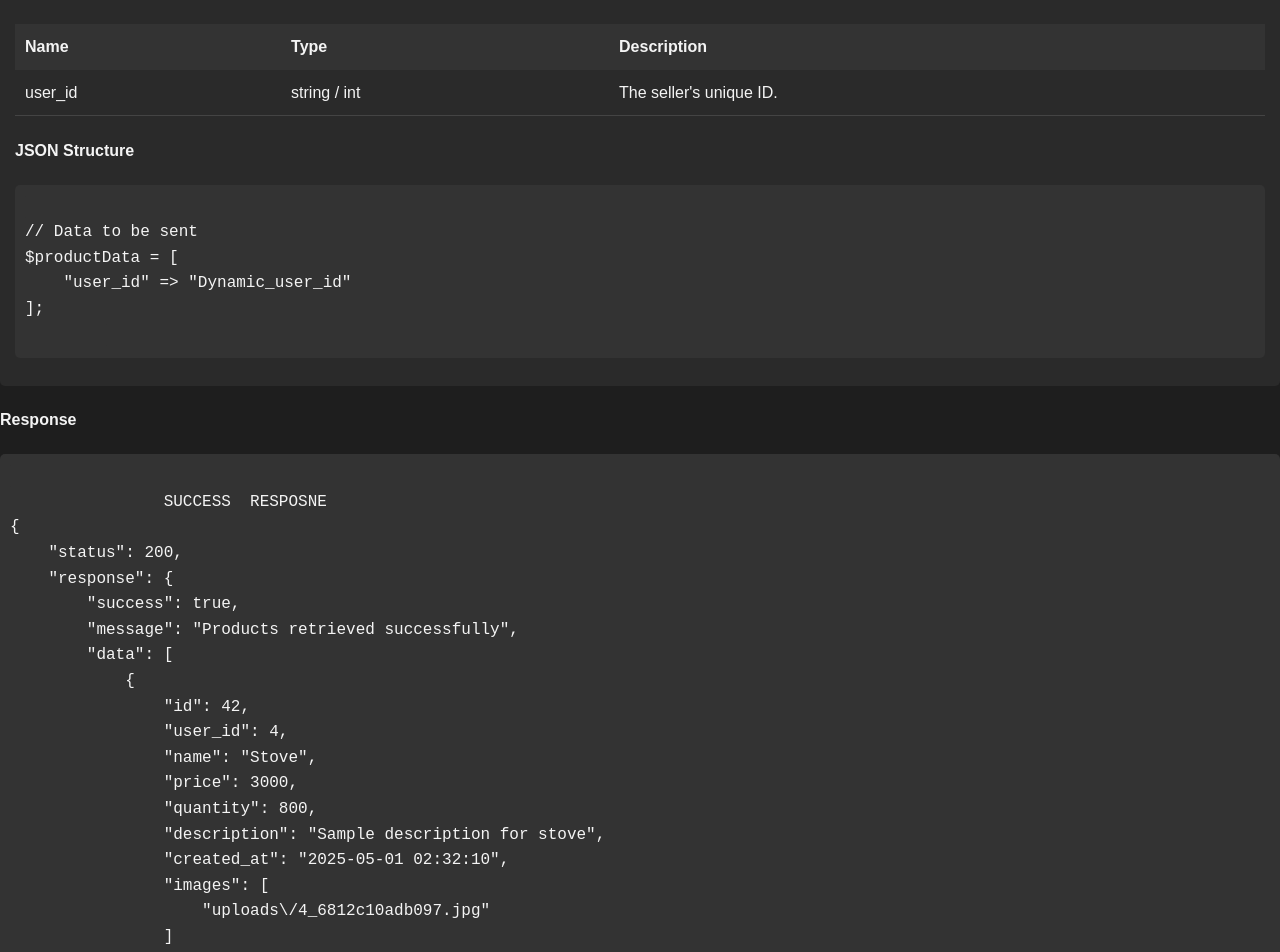
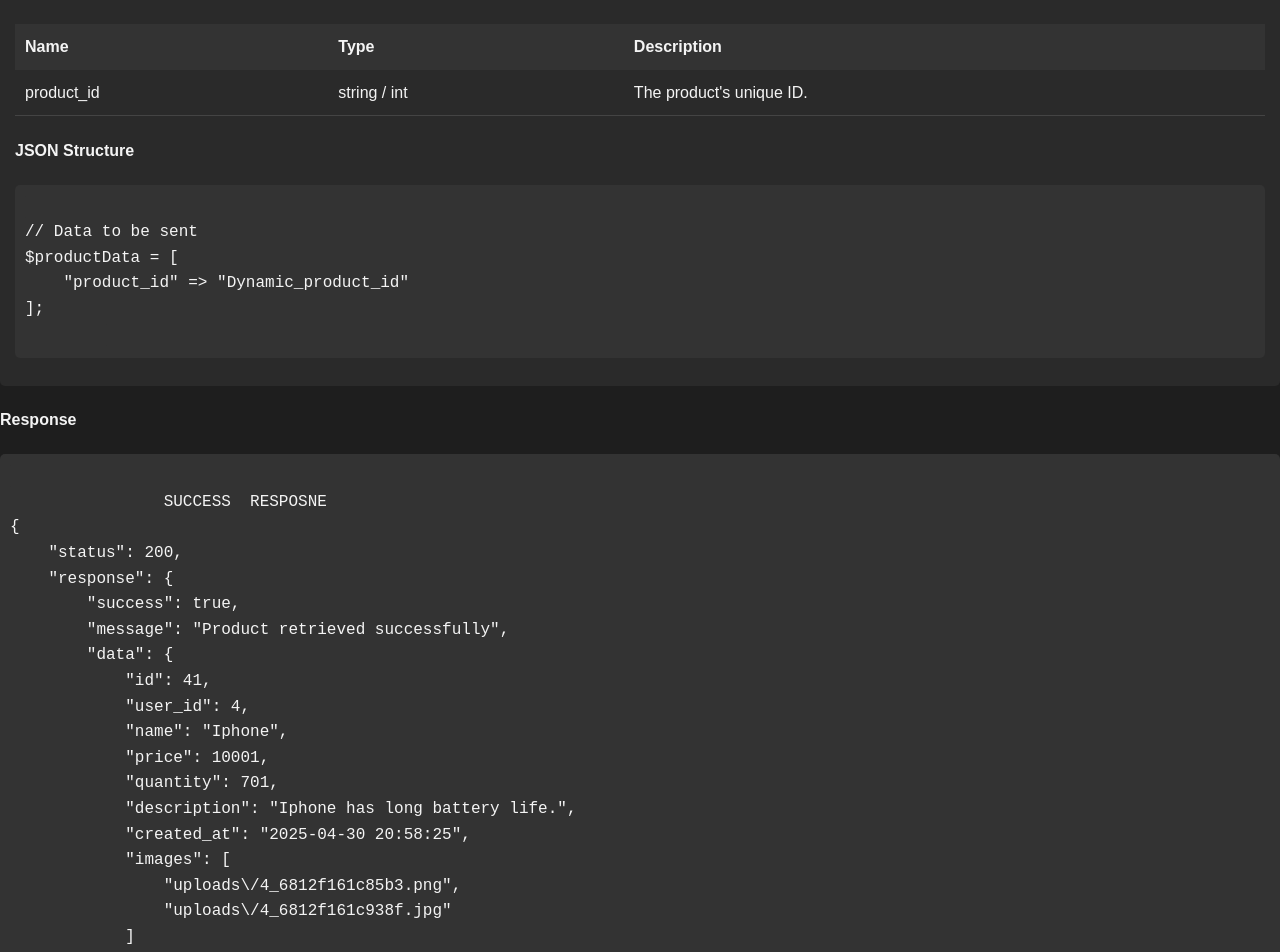
Before and after one commit to Mark97777/evolve_API_documentation, a plain HTML site: page product-management.html in a window 1280 px wide. Shown: the part 3820-4772 px from the top of the page. Drawn offline with Linux system fonts and the light colour scheme.

Commit message:
updated product management API

```diff
--- a/product-management.html
+++ b/product-management.html
@@ -307,6 +307,82 @@ Form Data of product
     </div>
 
 
+	<!-- Get Product Endpoint -->
+    <div class="endpoint">
+      <div class="method post">POST</div>
+      <h3>?action=get-product</h3>
+      <p>Use this endpoint to get or retreive a single product.
+	  <br /><b>Note</b>: Always make a post request with the product ID.
+	  </p>
+
+      <div class="parameters">
+        <h4>Request Data</h4>
+        <table>
+          <thead>
+            <tr>
+              <th>Name</th>
+              <th>Type</th>
+              <th>Description</th>
+            </tr>
+          </thead>
+          <tbody>
+            <tr>
+              <td>product_id</td>
+              <td>string / int</td>
+              <td>The product's unique ID.</td>
+            </tr>
+          </tbody>
+        </table>
+      </div>
+
+<div class="response">
+        <h4>JSON Structure</h4>
+        <pre><code>
+// Data to be sent
+$productData = [
+    "product_id" => "Dynamic_product_id"
+];
+        </code></pre>
+      </div>
+    </div>
+
+	      <div class="response">
+        <h4>Response</h4>
+        <pre><code>
+		SUCCESS  RESPOSNE
+{
+    "status": 200,
+    "response": {
+        "success": true,
+        "message": "Product retrieved successfully",
+        "data": {
+            "id": 41,
+            "user_id": 4,
+            "name": "Iphone",
+            "price": 10001,
+            "quantity": 701,
+            "description": "Iphone has long battery life.",
+            "created_at": "2025-04-30 20:58:25",
+            "images": [
+                "uploads\/4_6812f161c85b3.png",
+                "uploads\/4_6812f161c938f.jpg"
+            ]
+        }
+    }
+}
+
+		FAIELD  RESPOSNE
+
+{
+    "status": 404,
+    "response": {
+        "success": false,
+        "error": "Product not found with ID: 4"
+    }
+}
+        </code></pre>
+      </div>
+
 
     <!-- Get Product Endpoint -->
     <div class="endpoint">
```
